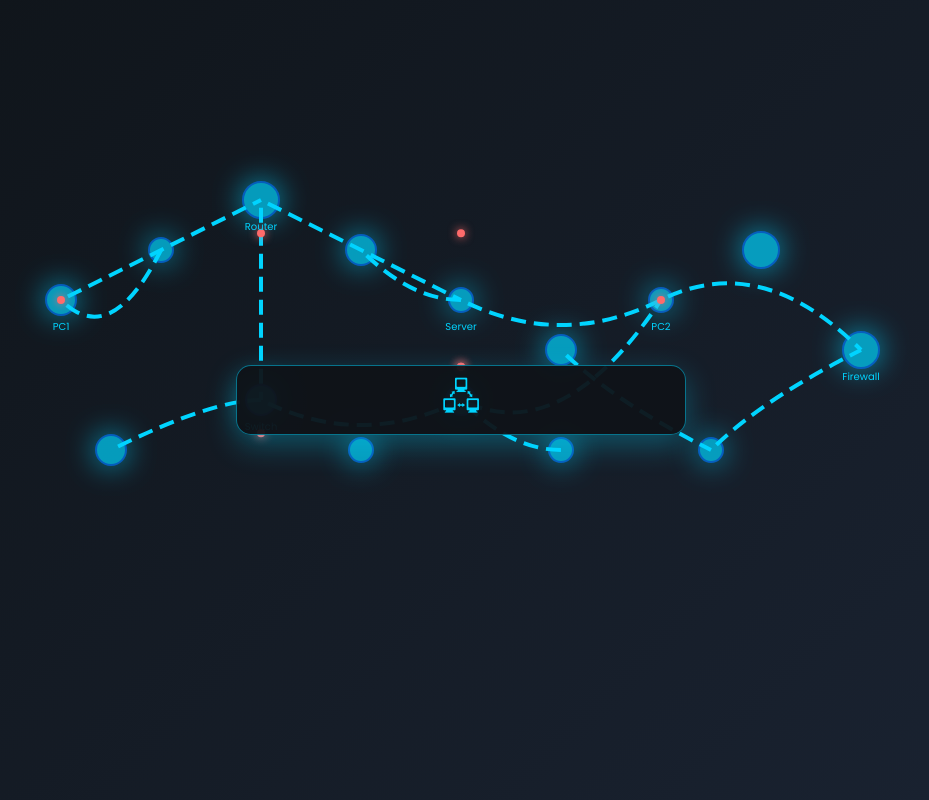
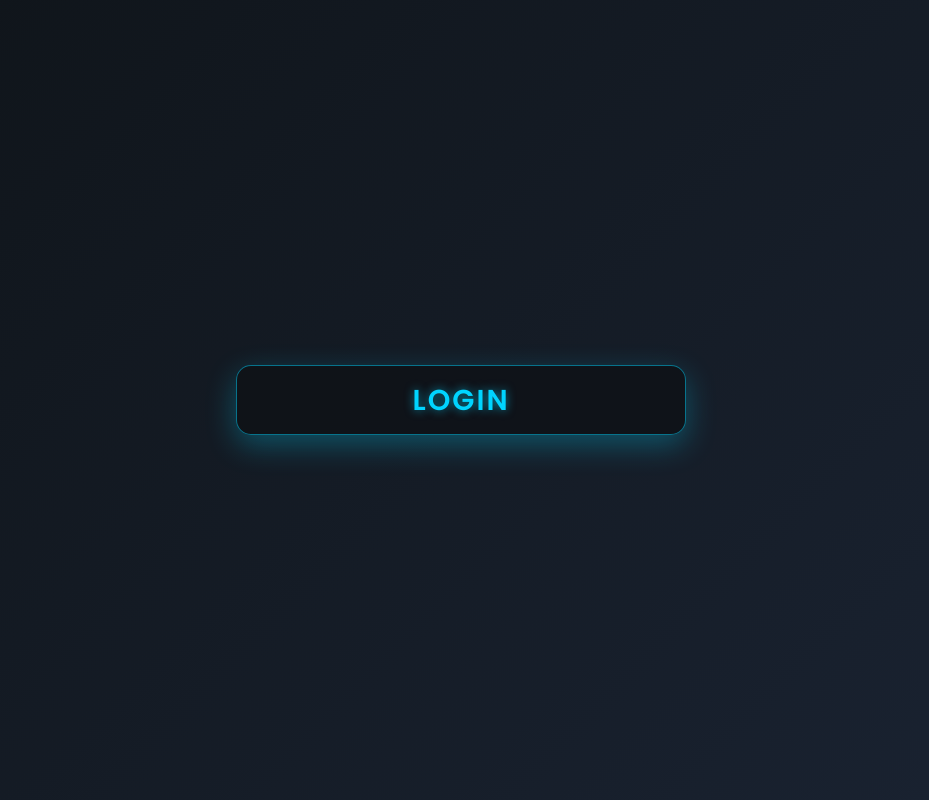
Before and after one commit to Xie181007/project1, a plain HTML site: page index.html in a window 1280 px wide. Shown: the whole page, without its empty margins (179-1108 px from the left). Drawn offline with Linux system fonts and the light colour scheme.

Commit message:
Refactor login container and icon styles
Updated the login container icon and adjusted styles for better visibility.

```diff
--- a/index.html
+++ b/index.html
@@ -107,17 +107,18 @@
 
     /* Ikon tertutup (router ala TKJ) */
     .closed-icon {
-      font-size: 2.2rem;
+      font-size: 1.8rem;
+      font-weight: 700;
+      letter-spacing: 2px;
       color: #00d4ff;
       display: flex;
       justify-content: center;
       align-items: center;
       height: 100%;
       transition: color 0.3s ease;
+      text-shadow: 0 0 10px rgba(0,212,255,0.6);
     }
-    .closed-icon:hover {
-      color: #007bff;
-    }
+
 
     /* Konten form (tersembunyi saat tertutup) */
     .form-content {
@@ -209,63 +210,9 @@
   </style>
 </head>
 <body>
-  <!-- Background animasi jaringan komputer TKJ yang rame dan full (versi sebelum) -->
-  <div class="tkj-bg">
-    <svg viewBox="0 0 1000 600">
-      <!-- Nodes (lebih banyak untuk kesan rame) -->
-      <circle class="node" cx="100" cy="200" r="15" />
-      <circle class="node" cx="200" cy="150" r="12" />
-      <circle class="node" cx="300" cy="100" r="18" />
-      <circle class="node" cx="400" cy="150" r="15" />
-      <circle class="node" cx="500" cy="200" r="12" />
-      <circle class="node" cx="600" cy="250" r="15" />
-      <circle class="node" cx="700" cy="200" r="12" />
-      <circle class="node" cx="800" cy="150" r="18" />
-      <circle class="node" cx="300" cy="300" r="15" />
-      <circle class="node" cx="400" cy="350" r="12" />
-      <circle class="node" cx="500" cy="300" r="15" />
-      <circle class="node" cx="600" cy="350" r="12" />
-      <circle class="node" cx="150" cy="350" r="15" />
-      <circle class="node" cx="750" cy="350" r="12" />
-      <circle class="node" cx="900" cy="250" r="18" />
-
-      <!-- Connections (curved paths untuk meliuk dan lebih banyak) -->
-      <path class="connection" d="M100,200 Q200,150 300,100" />
-      <path class="connection" d="M300,100 Q400,150 500,200" />
-      <path class="connection" d="M500,200 Q600,250 700,200" />
-      <path class="connection" d="M700,200 Q800,150 900,250" />
-      <path class="connection" d="M300,100 Q300,200 300,300" />
-      <path class="connection" d="M300,300 Q400,350 500,300" />
-      <path class="connection" d="M500,300 Q600,350 700,200" />
-      <path class="connection" d="M100,200 Q150,250 200,150" />
-      <path class="connection" d="M400,150 Q450,200 500,200" />
-      <path class="connection" d="M600,250 Q650,300 750,350" />
-      <path class="connection" d="M150,350 Q250,300 300,300" />
-      <path class="connection" d="M500,300 Q550,350 600,350" />
-      <path class="connection" d="M750,350 Q800,300 900,250" />
-
-      <!-- Data particles bergerak (7 dengan delay berbeda) -->
-      <circle class="data-particle" cx="100" cy="200" />
-      <circle class="data-particle" cx="300" cy="100" style="animation-delay: 0.5s;" />
-      <circle class="data-particle" cx="500" cy="200" style="animation-delay: 1s;" />
-      <circle class="data-particle" cx="700" cy="200" style="animation-delay: 1.5s;" />
-      <circle class="data-particle" cx="300" cy="300" style="animation-delay: 2s;" />
-      <circle class="data-particle" cx="500" cy="300" style="animation-delay: 2.5s;" />
-      <circle class="data-particle" cx="900" cy="250" style="animation-delay: 0s;" />
-
-      <!-- Labels -->
-      <text x="100" y="230" text-anchor="middle" fill="#00d4ff" font-size="10">PC1</text>
-      <text x="300" y="130" text-anchor="middle" fill="#00d4ff" font-size="10">Router</text>
-      <text x="500" y="230" text-anchor="middle" fill="#00d4ff" font-size="10">Server</text>
-      <text x="700" y="230" text-anchor="middle" fill="#00d4ff" font-size="10">PC2</text>
-      <text x="300" y="330" text-anchor="middle" fill="#00d4ff" font-size="10">Switch</text>
-      <text x="900" y="280" text-anchor="middle" fill="#00d4ff" font-size="10">Firewall</text>
-    </svg>
-  </div>
-
   <div class="login-container" id="loginContainer">
     <!-- Ikon tertutup -->
-    <div class="closed-icon" id="closedIcon">🖧</div>
+    <div class="closed-icon" id="closedIcon">LOGIN</div>
 
     <!-- Konten form -->
     <div class="form-content">
```
